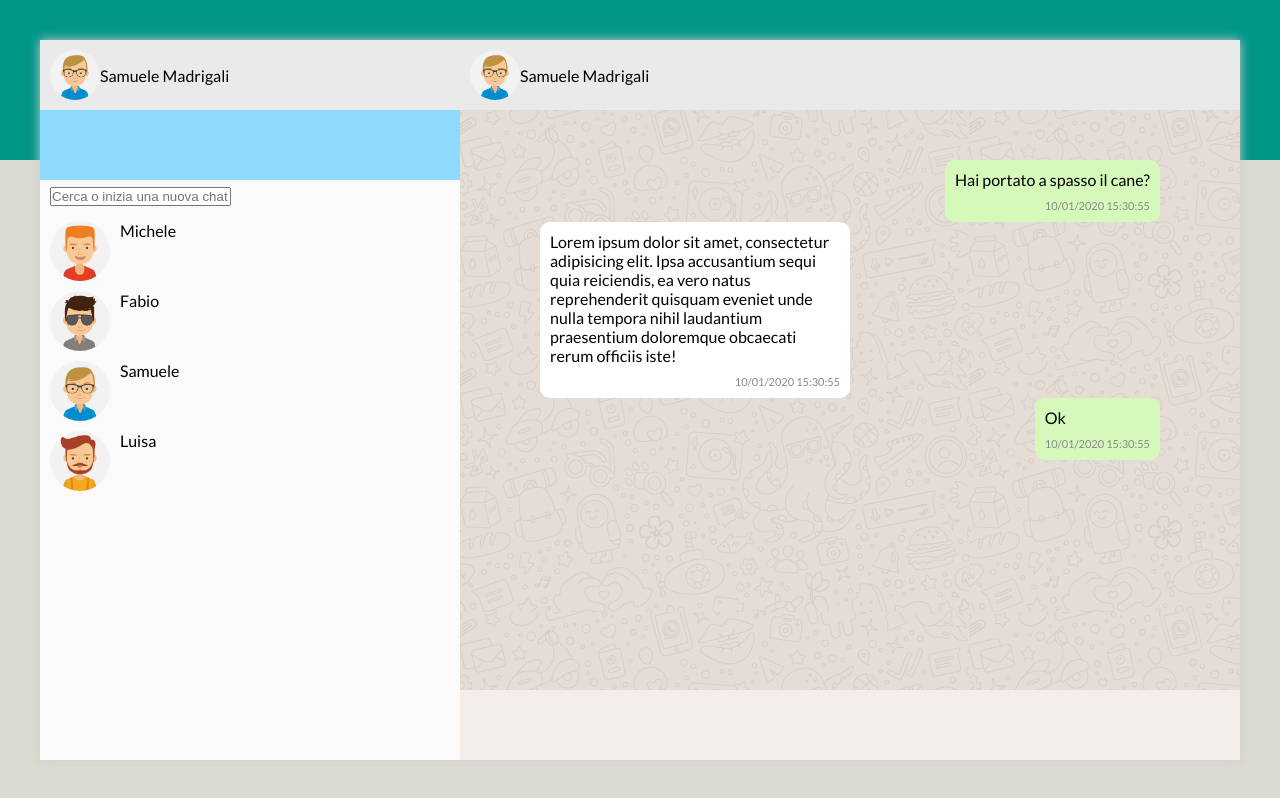
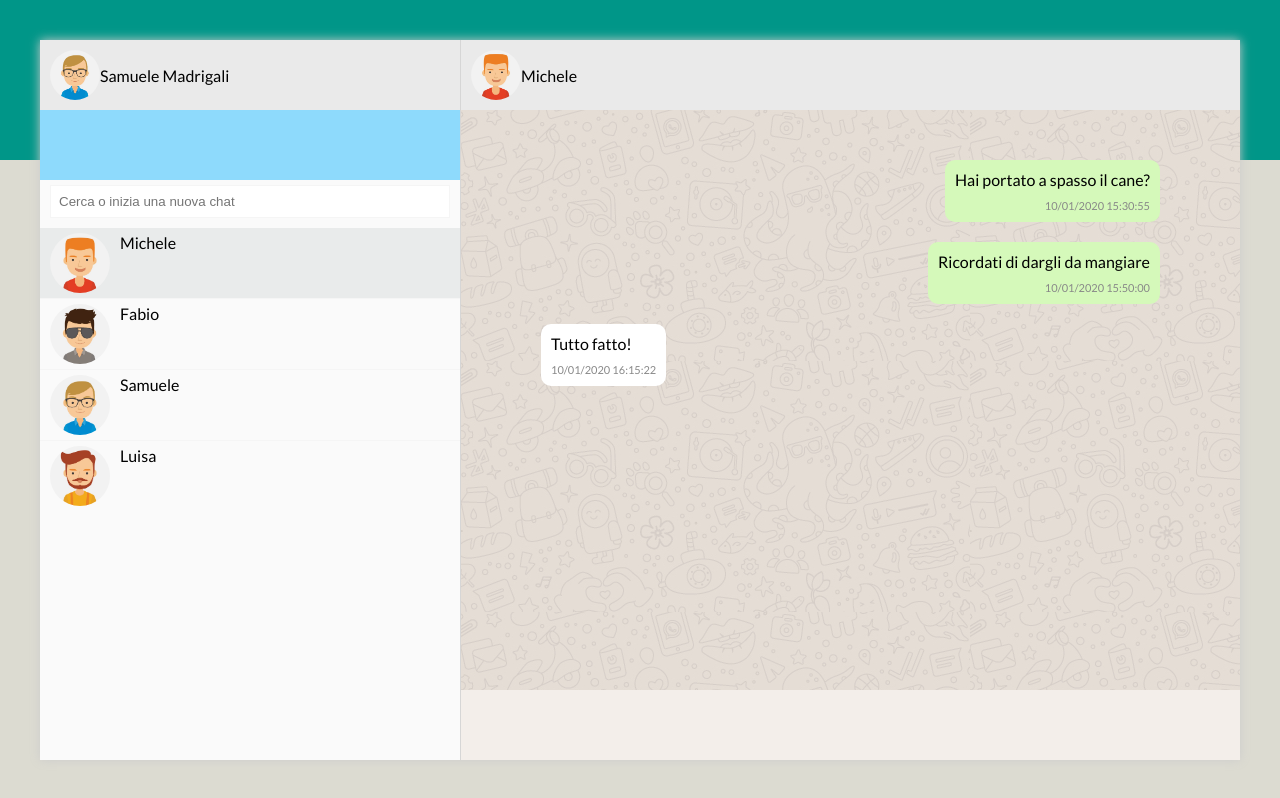
Before and after one commit to smboolean47/js-html-css-boolzap, a plain HTML site: page index.html in a window 1280 px wide. Drawn offline with nearby package versions, Linux system fonts and the light colour scheme.

Commit message:
add milestone 2

```diff
--- a/css/style.css
+++ b/css/style.css
@@ -54,16 +54,27 @@ body {
 .search-bar {
 	padding: 5px 10px;
 }
+.search-bar input {
+	width: 100%;
+	padding: 8px;
+	border: 1px solid #F5F5F5;
+}
 .contacts {
 	flex-grow: 1;
-	padding: 5px 10px;
+	padding: 5px 0px;
 	overflow-y: scroll;
 }
 .contacts ul {
 	list-style: none;
 }
+.contacts li {
+	cursor: pointer;
+}
+.contacts li:not(:last-child) {
+	border-bottom: 1px solid #F5F5F5;
+}
 .contact {
-	padding: 5px 0px;
+	padding: 5px 10px;
 	display: flex;
 }
 .contact.active {
@@ -82,6 +93,7 @@ body {
 	flex-direction: column;
 	width: 65%;
 	height: 100%;
+	border-left: 1px solid #D6D6D6;
 }
 .messages-container {
 	flex-grow: 1;
@@ -97,6 +109,7 @@ body {
 /* Message */
 .message {
 	display: flex;
+	margin-bottom: 20px;
 }
 .message-text {
 	max-width: 50%;
--- a/index.html
+++ b/index.html
@@ -34,7 +34,7 @@
 				</div>
 				<div class="contacts">
 					<ul>
-						<li class="contact" v-for="contact in contacts">
+						<li class="contact" v-for="(contact, index) in contacts" @click="changeContact(index)" :class="index == currentContact ? 'active' : null">
 							<img class="avatar-img" :src="`./img/avatar${contact.avatar}.jpg`" :alt="contact.name">
 							<span class="contact-name">{{contact.name}}</span>
 						</li>
@@ -44,30 +44,18 @@
 			<div class="col-right">
 				<div class="account-info">
 					<div class="avatar">
-						<img class="avatar-img" :src="`./img/avatar${user.avatar}.jpg`" alt="Samuele">
-						<span>{{user.name}}</span>
+						<img class="avatar-img" :src="`./img/avatar${contacts[currentContact].avatar}.jpg`" :alt="contacts[currentContact].name">
+						<span>{{contacts[currentContact].name}}</span>
 					</div>
 					<div class="buttons">
 
 					</div>
 				</div>
 				<div class="messages-container">
-					<div class="message">
-						<div class="message-text sent">
-							<div class="message-content">Hai portato a spasso il cane?</div>
-							<div class="message-date">10/01/2020 15:30:55</div>
-						</div>
-					</div>
-					<div class="message">
-						<div class="message-text received">
-							<div class="message-content">Lorem ipsum dolor sit amet, consectetur adipisicing elit. Ipsa accusantium sequi quia reiciendis, ea vero natus reprehenderit quisquam eveniet unde nulla tempora nihil laudantium praesentium doloremque obcaecati rerum officiis iste!</div>
-							<div class="message-date">10/01/2020 15:30:55</div>
-						</div>
-					</div>
-					<div class="message">
-						<div class="message-text sent">
-							<div class="message-content">Ok</div>
-							<div class="message-date">10/01/2020 15:30:55</div>
+					<div class="message" v-for="mess in contacts[currentContact].messages">
+						<div class="message-text" :class="mess.status">
+							<div class="message-content">{{mess.message}}</div>
+							<div class="message-date">{{mess.date}}</div>
 						</div>
 					</div>
 				</div>
--- a/js/main.js
+++ b/js/main.js
@@ -85,8 +85,12 @@ const app = new Vue({
 		user: {
 			name: 'Samuele Madrigali',
 			avatar: '_3'
-		}
+		},
+		currentContact: 0
 	},
 	methods: {
+		changeContact: function(i) {
+			this.currentContact = i;
+		}
 	}
 });
```
